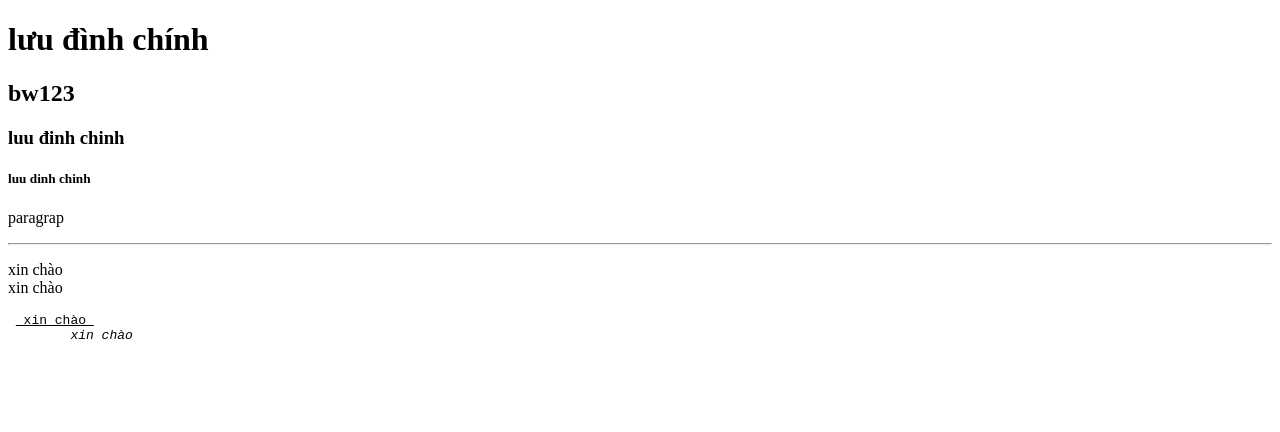
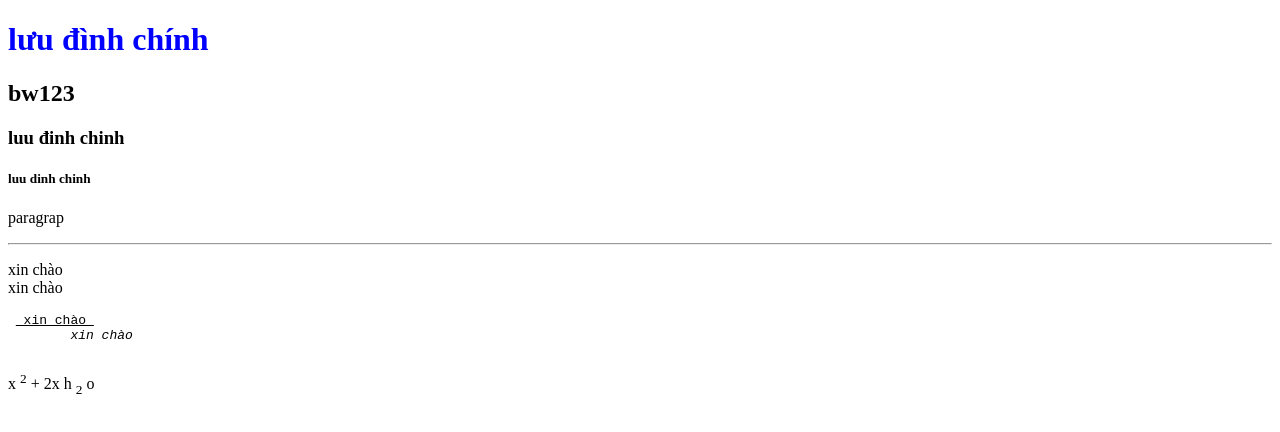
Before and after one commit to luudinhchinh/demo-bai4, a plain HTML site: page index.html in a window 1280 px wide. Drawn offline with Linux system fonts and the light colour scheme.

Commit message:
test style

```diff
--- a/index.html
+++ b/index.html
@@ -7,7 +7,7 @@
     <title>bw</title>
 </head>
 <body>
-    <h1>lưu đình chính</h1>
+    <h1 style="color: blue;">lưu đình chính</h1>
     <h2>bw123</h2>
     <h3>luu đinh chinh</h3>
     <h5>luu dinh chinh</h5>
@@ -17,6 +17,8 @@
     <pre> <u> xin chào </u>
        <i> xin chào </i>
     </pre>
+    x <sup>2</sup> + 2x
+    h <sub>2</sub> o
 
 </body>
 </html>
```
